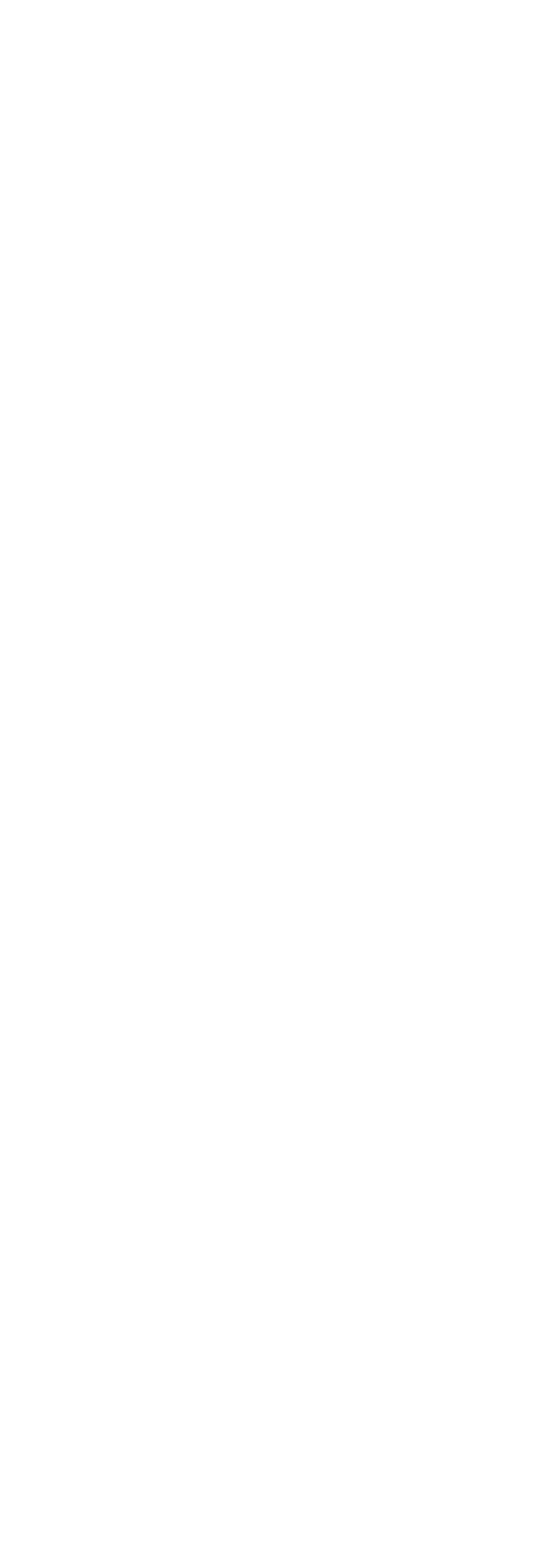
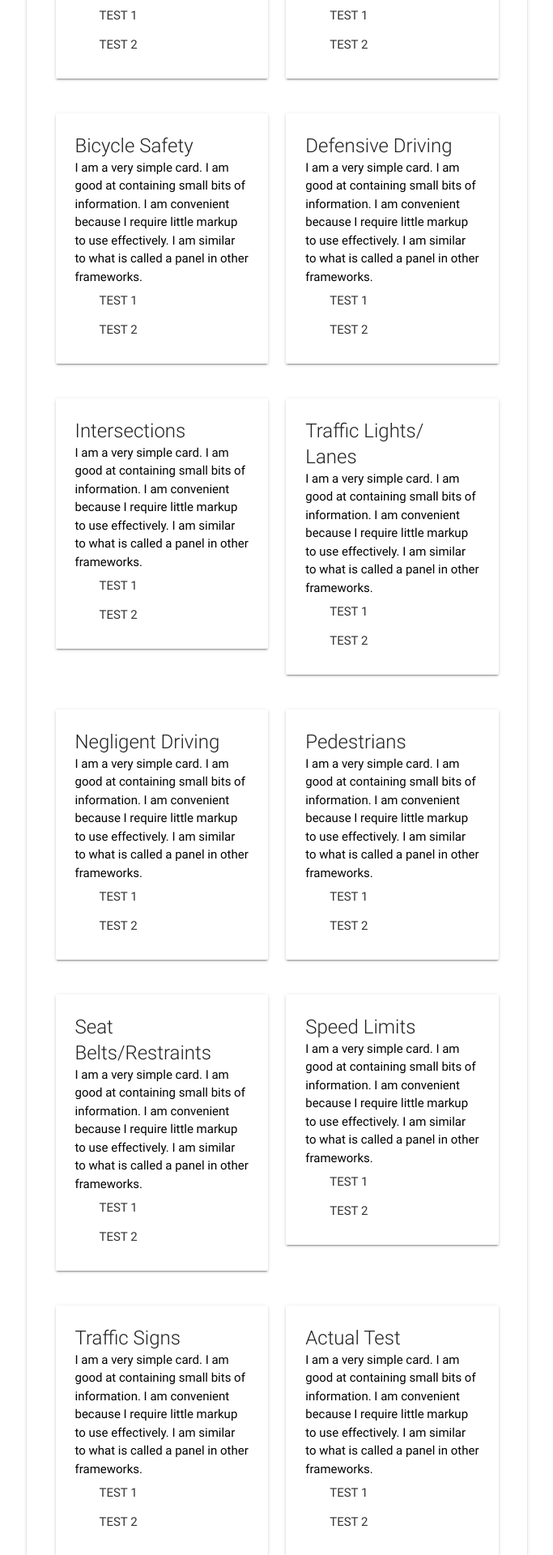
Before and after one commit to MaheshKapoor/quizAppAngular, an Angular app: page /dkt in a window 1280 px wide. Before the commit this address led to /. Shown: the part 540-2460 px from the top of the page at 81% size, without its empty margins (298-981 px from the left). Before the commit the page ends 800 px from the top, so only its background shows below. Built offline with nearby package versions, Linux system fonts and the light colour scheme.

Commit message:
dkt home page added

```diff
--- a/src/app/app.module.ts
+++ b/src/app/app.module.ts
@@ -13,6 +13,7 @@ import { ResultComponent } from './result/result.component';
 import { appRoutes } from './routes';
 import { QuizService } from './shared/quiz.service';
 import { AuthGuard } from './auth/auth.guard';
+import { DktComponent } from './dkt/dkt.component';
 
 
 @NgModule({
@@ -21,7 +22,8 @@ import { AuthGuard } from './auth/auth.guard';
     RegisterComponent,
     NavbarComponent,
     QuizComponent,
-    ResultComponent
+    ResultComponent,
+    DktComponent
   ],
   imports: [
     BrowserModule,
--- /dev/null
+++ b/src/app/dkt/dkt.component.html
@@ -0,0 +1,189 @@
+<app-navbar></app-navbar>
+<div class="row">
+  <div class="col s12 m10 l6 offset-s3">
+    <div class="card">
+      <div class="col s6">
+        <h2>DKT Practise Point</h2>
+      </div>
+      <div class="col s6">
+        <img src="/assets/img/logo.png"  class="offset-s3 responsive-img">
+      </div>
+      <div class="card-content">
+        <div class="row">
+          <div class="col s12 m6 l6">
+            <div class="card-panel">
+              <span class="card-title">General Knowledge</span> <br/>
+              <span class="black-text">I am a very simple card. I am good at containing small bits of information.
+        I am convenient because I require little markup to use effectively. I am similar to what is called a panel in other frameworks.
+        </span>
+              <div>
+                <a class="waves-effect waves-teal btn-flat" href="/quiz?id=DKTNSW00E181003021">Test 1</a>
+                <a class="waves-effect waves-teal btn-flat" href="/quiz?id=DKTNSW00E181003021">Test 2</a>
+              </div>
+            </div>
+          </div>
+
+
+          <div class="col s12 m6 l6">
+            <div class="card-panel">
+              <span class="card-title">Alcohol and Drugs</span> <br/>
+              <span class="black-text">I am a very simple card. I am good at containing small bits of information.
+        I am convenient because I require little markup to use effectively. I am similar to what is called a panel in other frameworks.
+        </span>
+              <div>
+                <a class="waves-effect waves-teal btn-flat" href="/quiz?id=DKTNSW00E181003021">Test 1</a>
+                <a class="waves-effect waves-teal btn-flat" href="/quiz?id=DKTNSW00E181003021">Test 2</a>
+              </div>
+            </div>
+          </div>
+        </div>
+
+        <div class="row">
+          <div class="col s12 m6 l6">
+            <div class="card-panel">
+              <span class="card-title">Bicycle Safety</span> <br/>
+              <span class="black-text">I am a very simple card. I am good at containing small bits of information.
+        I am convenient because I require little markup to use effectively. I am similar to what is called a panel in other frameworks.
+        </span>
+              <div>
+                <a class="waves-effect waves-teal btn-flat" href="/quiz?id=DKTNSW00E181003021">Test 1</a>
+                <a class="waves-effect waves-teal btn-flat" href="/quiz?id=DKTNSW00E181003021">Test 2</a>
+              </div>
+            </div>
+          </div>
+
+
+          <div class="col s12 m6 l6">
+            <div class="card-panel">
+              <span class="card-title">Defensive Driving</span> <br/>
+              <span class="black-text">I am a very simple card. I am good at containing small bits of information.
+        I am convenient because I require little markup to use effectively. I am similar to what is called a panel in other frameworks.
+        </span>
+              <div>
+                <a class="waves-effect waves-teal btn-flat" href="/quiz?id=DKTNSW00E181003021">Test 1</a>
+                <a class="waves-effect waves-teal btn-flat" href="/quiz?id=DKTNSW00E181003021">Test 2</a>
+              </div>
+            </div>
+          </div>
+        </div>
+
+
+        <div class="row">
+          <div class="col s12 m6 l6">
+            <div class="card-panel">
+              <span class="card-title">Intersections</span> <br/>
+              <span class="black-text">I am a very simple card. I am good at containing small bits of information.
+        I am convenient because I require little markup to use effectively. I am similar to what is called a panel in other frameworks.
+        </span>
+              <div>
+                <a class="waves-effect waves-teal btn-flat" href="/quiz?id=DKTNSW00E181003021">Test 1</a>
+                <a class="waves-effect waves-teal btn-flat" href="/quiz?id=DKTNSW00E181003021">Test 2</a>
+              </div>
+            </div>
+          </div>
+
+
+          <div class="col s12 m6 l6">
+            <div class="card-panel">
+              <span class="card-title">Traffic Lights/ Lanes</span> <br/>
+              <span class="black-text">I am a very simple card. I am good at containing small bits of information.
+        I am convenient because I require little markup to use effectively. I am similar to what is called a panel in other frameworks.
+        </span>
+              <div>
+                <a class="waves-effect waves-teal btn-flat" href="/quiz?id=DKTNSW00E181003021">Test 1</a>
+                <a class="waves-effect waves-teal btn-flat" href="/quiz?id=DKTNSW00E181003021">Test 2</a>
+              </div>
+            </div>
+          </div>
+        </div>
+
+
+        <div class="row">
+          <div class="col s12 m6 l6">
+            <div class="card-panel">
+              <span class="card-title">Negligent Driving</span> <br/>
+              <span class="black-text">I am a very simple card. I am good at containing small bits of information.
+        I am convenient because I require little markup to use effectively. I am similar to what is called a panel in other frameworks.
+        </span>
+              <div>
+                <a class="waves-effect waves-teal btn-flat">Test 1</a>
+                <a class="waves-effect waves-teal btn-flat">Test 2</a>
+              </div>
+            </div>
+          </div>
+
+
+          <div class="col s12 m6 l6">
+            <div class="card-panel">
+              <span class="card-title">Pedestrians</span> <br/>
+              <span class="black-text">I am a very simple card. I am good at containing small bits of information.
+        I am convenient because I require little markup to use effectively. I am similar to what is called a panel in other frameworks.
+        </span>
+              <div>
+                <a class="waves-effect waves-teal btn-flat">Test 1</a>
+                <a class="waves-effect waves-teal btn-flat">Test 2</a>
+              </div>
+            </div>
+          </div>
+        </div>
+        <div class="row">
+          <div class="col s12 m6 l6">
+            <div class="card-panel">
+              <span class="card-title">Seat Belts/Restraints</span> <br/>
+              <span class="black-text">I am a very simple card. I am good at containing small bits of information.
+        I am convenient because I require little markup to use effectively. I am similar to what is called a panel in other frameworks.
+        </span>
+              <div>
+                <a class="waves-effect waves-teal btn-flat" href="/quiz?id=DKTNSW00E181003021">Test 1</a>
+                <a class="waves-effect waves-teal btn-flat" href="/quiz?id=DKTNSW00E181003021">Test 2</a>
+              </div>
+            </div>
+          </div>
+
+
+          <div class="col s12 m6 l6">
+            <div class="card-panel">
+              <span class="card-title">Speed Limits</span> <br/>
+              <span class="black-text">I am a very simple card. I am good at containing small bits of information.
+        I am convenient because I require little markup to use effectively. I am similar to what is called a panel in other frameworks.
+        </span>
+              <div>
+                <a class="waves-effect waves-teal btn-flat" href="/quiz?id=DKTNSW00E181003021">Test 1</a>
+                <a class="waves-effect waves-teal btn-flat" href="/quiz?id=DKTNSW00E181003021">Test 2</a>
+              </div>
+            </div>
+          </div>
+        </div>
+
+        <div class="row">
+          <div class="col s12 m6 l6">
+            <div class="card-panel">
+              <span class="card-title">Traffic Signs</span> <br/>
+              <span class="black-text">I am a very simple card. I am good at containing small bits of information.
+        I am convenient because I require little markup to use effectively. I am similar to what is called a panel in other frameworks.
+        </span>
+              <div>
+                <a class="waves-effect waves-teal btn-flat" href="/quiz?id=DKTNSW00E181003021">Test 1</a>
+                <a class="waves-effect waves-teal btn-flat" href="/quiz?id=DKTNSW00E181003021">Test 2</a>
+              </div>
+            </div>
+          </div>
+
+
+          <div class="col s12 m6 l6">
+            <div class="card-panel">
+              <span class="card-title">Actual Test</span> <br/>
+              <span class="black-text">I am a very simple card. I am good at containing small bits of information.
+        I am convenient because I require little markup to use effectively. I am similar to what is called a panel in other frameworks.
+        </span>
+              <div>
+                <a class="waves-effect waves-teal btn-flat" href="/quiz?id=DKTNSW00E181003021">Test 1</a>
+                <a class="waves-effect waves-teal btn-flat" href="/quiz?id=DKTNSW00E181003021">Test 2</a>
+              </div>
+            </div>
+          </div>
+        </div>
+      </div>
+    </div>
+  </div>
+</div>
--- /dev/null
+++ b/src/app/dkt/dkt.component.ts
@@ -0,0 +1,15 @@
+import { Component, OnInit } from '@angular/core';
+
+@Component({
+  selector: 'app-dkt',
+  templateUrl: './dkt.component.html',
+  styleUrls: ['./dkt.component.css']
+})
+export class DktComponent implements OnInit {
+
+  constructor() { }
+
+  ngOnInit() {
+  }
+
+}
--- a/src/app/routes.ts
+++ b/src/app/routes.ts
@@ -3,10 +3,13 @@ import { RegisterComponent } from './register/register.component';
 import { QuizComponent } from './quiz/quiz.component';
 import { ResultComponent } from './result/result.component';
 import { AuthGuard } from './auth/auth.guard';
+import {DktComponent} from "./dkt/dkt.component";
+
 
 export const appRoutes : Routes =[
 
     {path:'quiz',component:QuizComponent},
     {path:'result',component:ResultComponent},
-    {path:'',redirectTo:'/quiz',pathMatch:'full'}
+    {path:'dkt',component:DktComponent},
+    {path:'',redirectTo:'/dkt',pathMatch:'full'}
 ];
```
Also changed, not shown: src/app/dkt/dkt.component.css (added), 1 other file (tests, documents, lock files or other folders).
